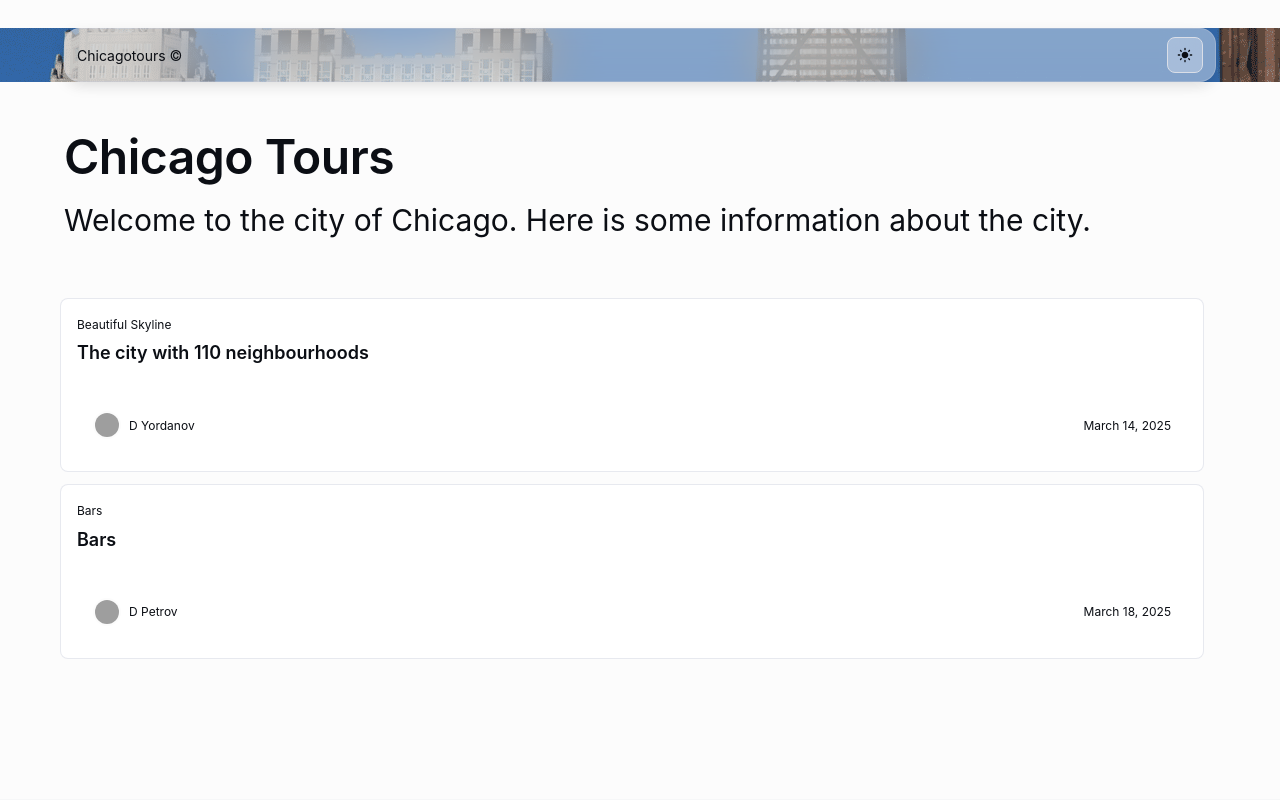
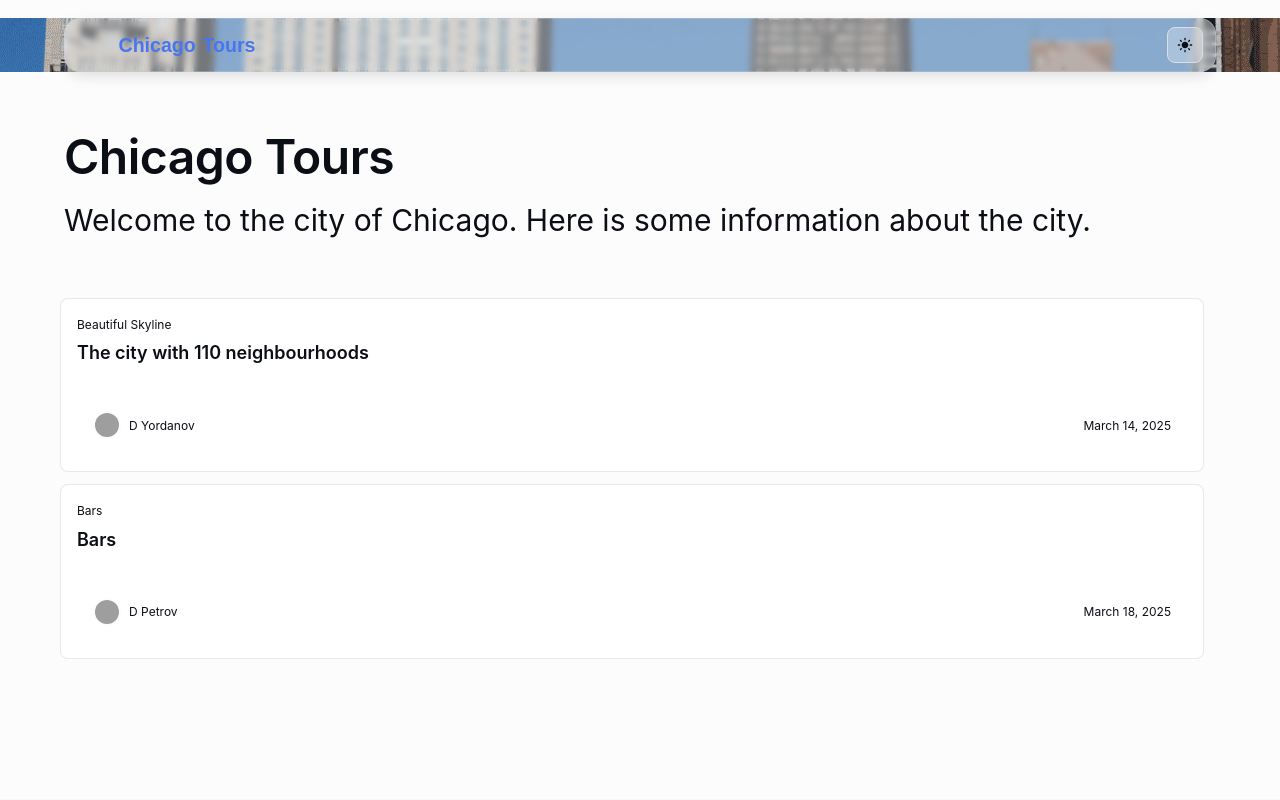
Before and after one commit to deyanp19/chicago, a Next.js app: page / in a window 1280 px wide. Shown: the top 800 px of the page. Built offline with nearby package versions, Linux system fonts and the light colour scheme; grey boxes are pictures that could not be loaded.

Commit message:
have svg sign adjusted and used futura font

```diff
--- a/src/components/blog/shared-theme/AppAppBar.js
+++ b/src/components/blog/shared-theme/AppAppBar.js
@@ -13,6 +13,7 @@ import MenuIcon from '@mui/icons-material/Menu';
 import CloseRoundedIcon from '@mui/icons-material/CloseRounded';
 import ColorModeIconDropdown from '@/components/blog/shared-theme/ColorModeIconDropdown';
 import Sitemark from './SitemarkIcon';
+import Chicagotours from './Chicagotours';
 
 const StyledToolbar = styled(Toolbar)(({ theme }) => ({
   display: 'flex',
@@ -45,17 +46,19 @@ export default function AppAppBar() {
         boxShadow: 0,
         bgcolor: 'transparent',
         backgroundImage: 'url(/images/chicago_skyline_hancock.gif)',
-        backgroundPosition: 'center',
-        mt: 'calc(var(--template-frame-height, 0px) + 28px)',
+
+        backgroundPosition: 'center top 520px',
+        mt: 'calc(var(--template-frame-height, 0px) + 18px)',
       }}
     >
       <Container maxWidth="lg">
-        <StyledToolbar variant="dense" disableGutters>
-          <Box sx={{ flexGrow: 1, display: 'flex', alignItems: 'center', px: 0 }}>
+        <StyledToolbar variant="dense" disableGutters sx={{ backdropFilter: "blur(3px)"}}  >
+          <Box sx={{ flexGrow: 1, display: 'flex', alignItems: 'center', px: 0 }}  >
             {/* <Sitemark />  */}
-            <Box sx={{display: {xs: 'none', md: 'flex'},color:'text.primary' } }>
+            <Chicagotours  style={{ width: '100%'}} />
+            {/* <Box sx={{display: {xs: 'none', md: 'flex'},color:'text.primary' } }>
               {'Chicagotours © '}
-            </Box>
+            </Box> */}
             {/* Deyan - the component Sitemark is svg that every letter is path. Use this later to create your own , maybe make youtube video about it */}
             {/* <Box sx={{ display: { xs: 'none', md: 'flex' } }}>
               <Button variant="text" color="info" size="small">
--- /dev/null
+++ b/src/components/blog/shared-theme/Chicagotours.js
@@ -0,0 +1,37 @@
+import * as React from 'react';
+import SvgIcon from '@mui/material/SvgIcon';
+
+export default function SitemarkIcon() {
+  return (
+    <SvgIcon sx={{ height: 28, width: 188, mr: 2 }}>
+    <svg
+  width="150"
+  height="40"
+  viewBox="0 0 150 40"
+  fill="none"
+  xmlns="http://www.w3.org/2000/svg"
+>
+  <text
+    x="0"
+    y="30"
+    font-family="Futura, sans-serif"
+    font-size="28"
+    font-weight="bold"
+    fill="#4876EE"
+  >
+    Chicago
+  </text>
+  <text
+    x="120"
+    y="30"
+    font-family="Arial, sans-serif"
+    font-size="28"
+    font-weight="bold"
+    fill="#4876EE"
+  >
+    Tours
+  </text>
+</svg>
+    </SvgIcon>
+  );
+}
--- a/src/components/blog/shared-theme/MainContent.js
+++ b/src/components/blog/shared-theme/MainContent.js
@@ -267,7 +267,6 @@ export default function MainContent() {
       <Grid container spacing={2} columns={12}>
         <Grid size={{ xs: 12, md: 6 }}
           style={{ width: '100%'}}
-
         >
 
     {cardData?.map((card,index) => (
```
Also changed, not shown: src/components/blog/shared-theme/SitemarkIcon.js (line endings or trailing spaces).
